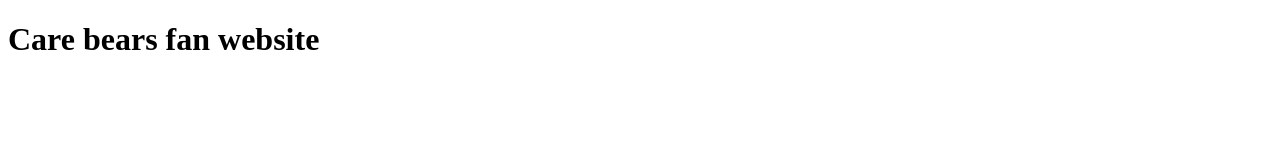
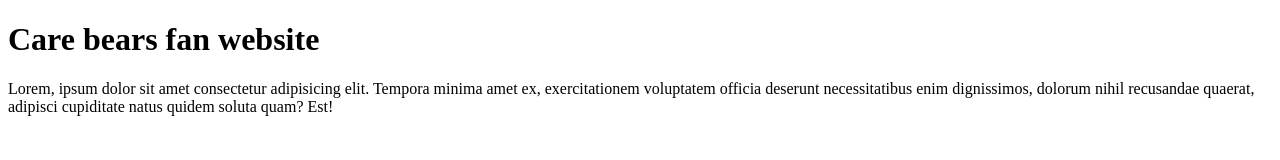
Before and after one commit to nicolenam/my-first-git-repo, a plain HTML site: page index.html in a window 1280 px wide. Drawn offline with Linux system fonts and the light colour scheme.

Commit message:
add some text

```diff
--- a/index.html
+++ b/index.html
@@ -8,5 +8,6 @@
 </head>
 <body>
     <h1>Care bears fan website</h1>
+    <p>Lorem, ipsum dolor sit amet consectetur adipisicing elit. Tempora minima amet ex, exercitationem voluptatem officia deserunt necessitatibus enim dignissimos, dolorum nihil recusandae quaerat, adipisci cupiditate natus quidem soluta quam? Est!</p>
 </body>
 </html>
```
